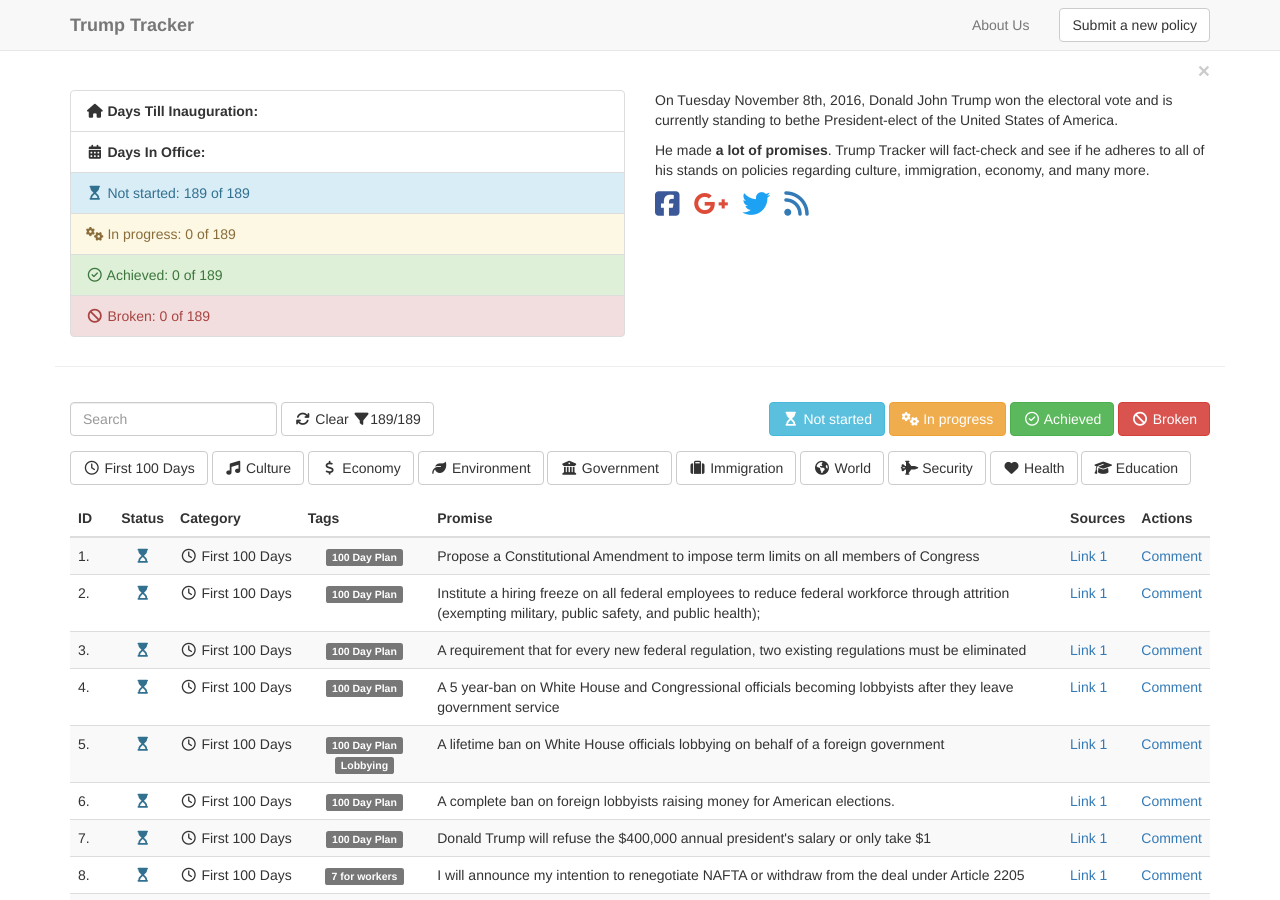
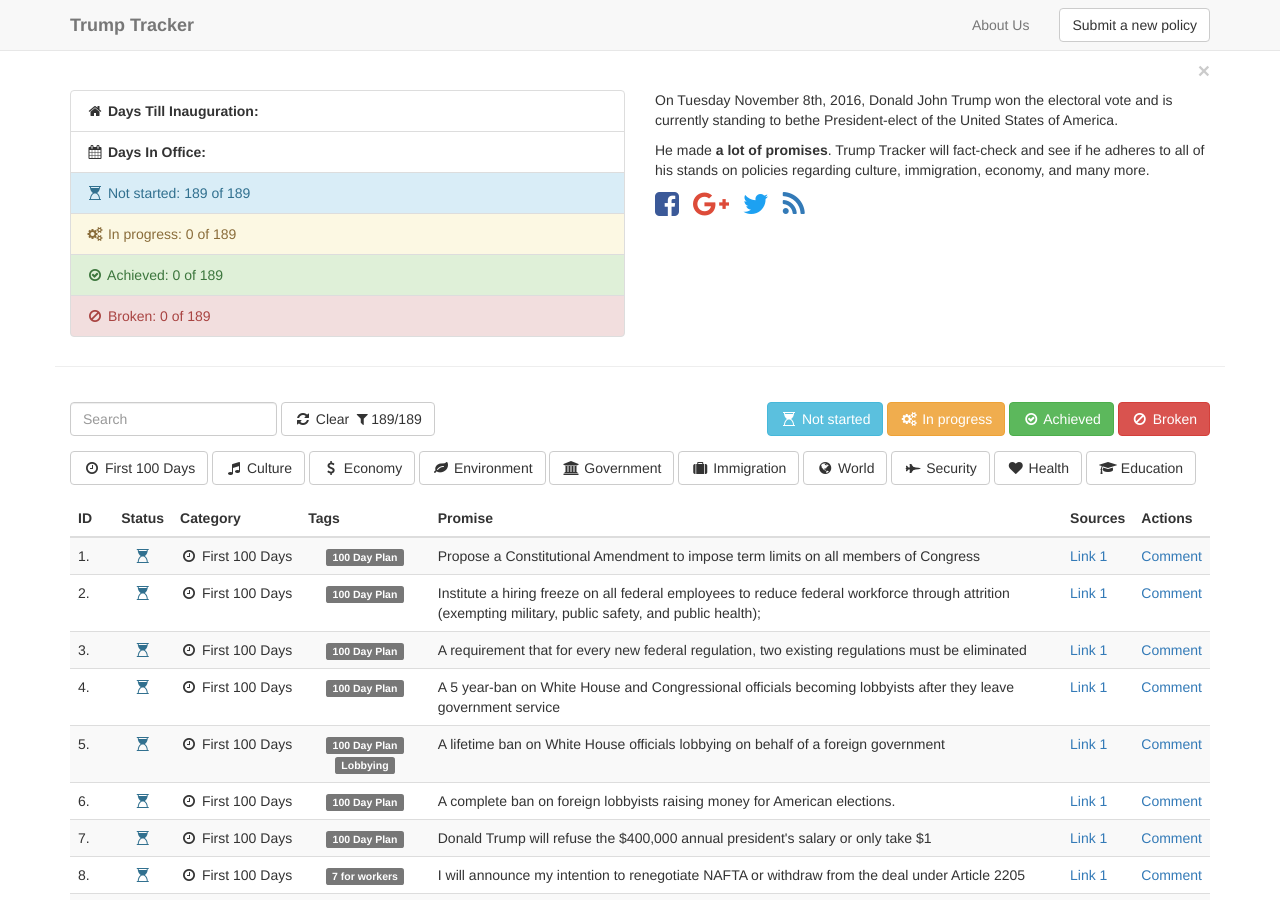
Before and after one commit to TrumpTracker/trumptracker.github.io, a Jekyll site: the page built from revamp.html, in a window 1280 px wide and 900 px high. Built offline with Jekyll 4.4.1, drawn with Linux system fonts in a browser that asks for light colours; nearby versions of some CDN libraries.

Commit message:
Remove jsonified promise data and pull in fontawesome css instead of js version

```diff
--- a/_layouts/page_revamp.html
+++ b/_layouts/page_revamp.html
@@ -51,11 +51,11 @@
         <meta name="apple-mobile-web-app-title"         content="Trump Tracker">
         <meta name="application-name"                   content="Trump Tracker">
         <meta name="theme-color"                        content="#ffffff">
-        <!-- Latest compiled and minified CSS -->
+        <!-- CSS libraries -->
         <link rel="stylesheet" href="https://maxcdn.bootstrapcdn.com/bootstrap/3.3.7/css/bootstrap.min.css" integrity="sha384-BVYiiSIFeK1dGmJRAkycuHAHRg32OmUcww7on3RYdg4Va+PmSTsz/K68vbdEjh4u" crossorigin="anonymous">
+        <link rel="stylesheet" href="https://cdnjs.cloudflare.com/ajax/libs/font-awesome/4.7.0/css/font-awesome.min.css" />
+        <!-- CSS custom -->
         <link rel="stylesheet" href={{ "/css/styles_revamp.css" | relative_url }}>
-        <!-- Font Awesome -->
-        <script src="https://use.fontawesome.com/1e8cbd500f.js"></script>
         <!-- Analytics JS -->
         <script>
             (function(i,s,o,g,r,a,m){i['GoogleAnalyticsObject']=r;i[r]=i[r]||function(){
@@ -75,7 +75,6 @@
                 a.appendChild(r);
             })(window,document,'//static.hotjar.com/c/hotjar-','.js?sv=');
         </script>
-        <script id="site-data" type="application/json">{{site.data.data | jsonify}}</script>
     </head>
     <body>
         <nav class="navbar navbar-default navbar-fixed-top">
```
